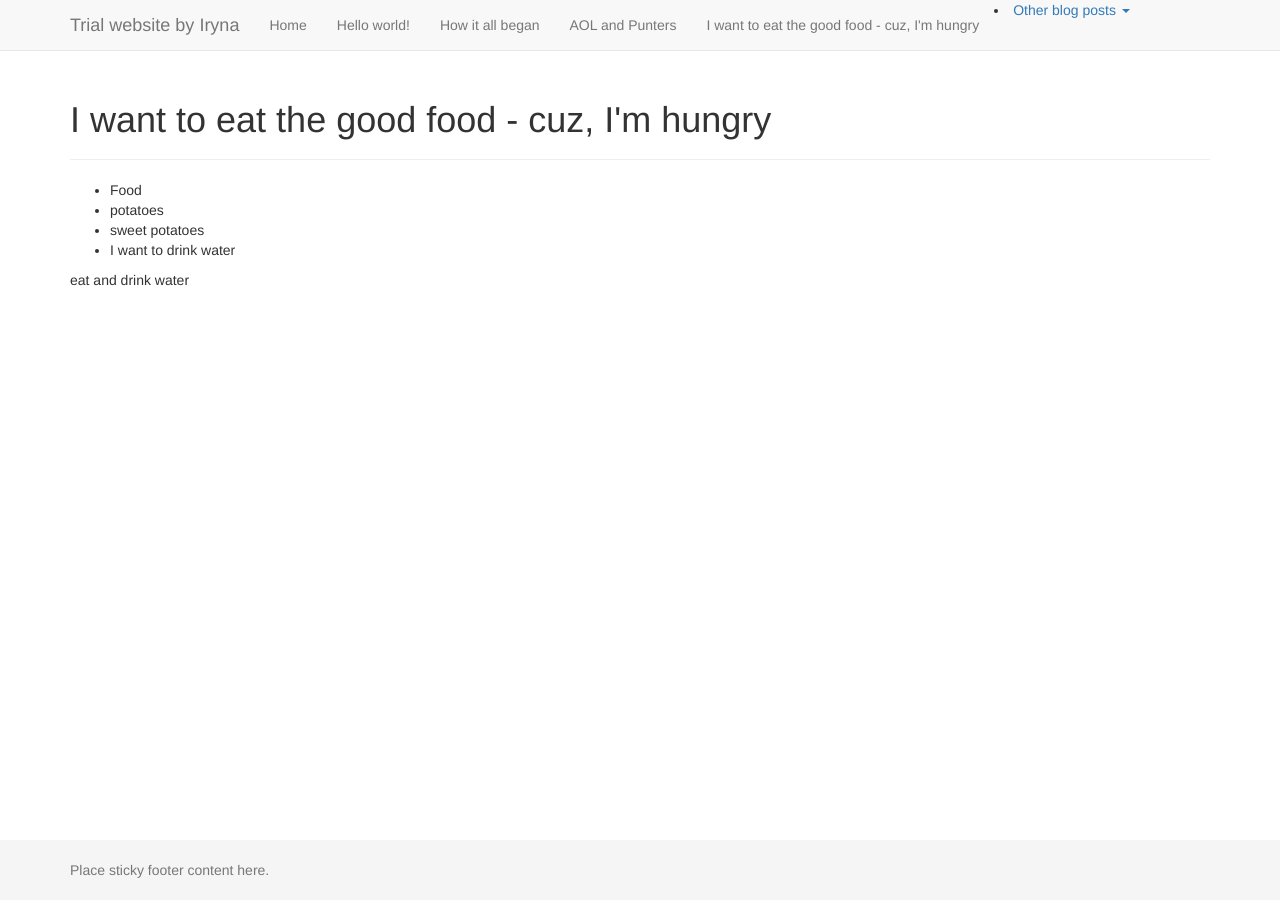
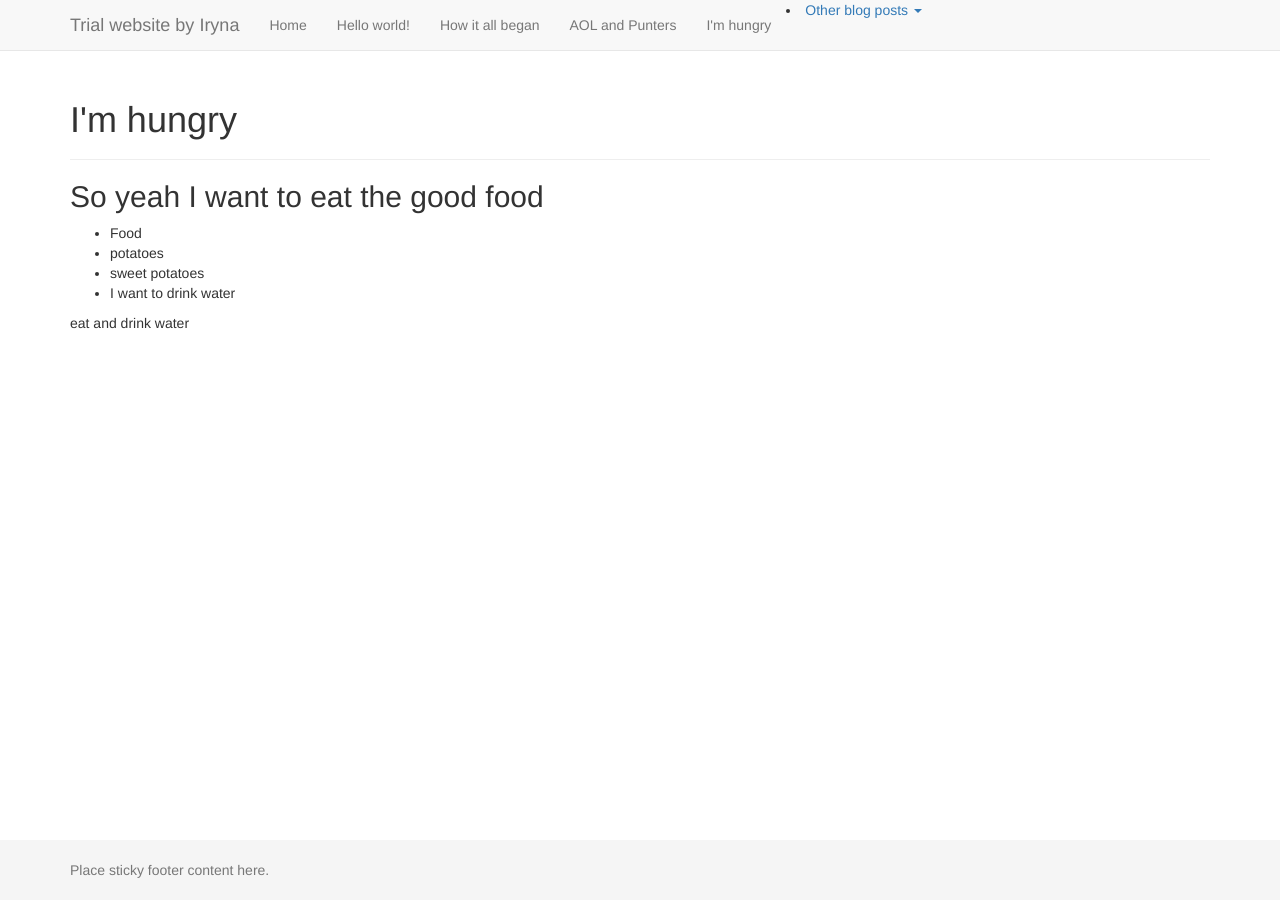
Before and after one commit to IrynaIglehart/Simple-Html-Lesson, a Jekyll site: the page built from _posts/2016-06-06-i-want-lunch.md, in a window 1280 px wide. Built offline with Jekyll 4.4.1, drawn with Linux system fonts in a browser that asks for light colours.

Commit message:
edited one last title to posts

```diff
--- a/_posts/2016-06-06-i-want-lunch.md
+++ b/_posts/2016-06-06-i-want-lunch.md
@@ -1,7 +1,9 @@
 ---
 layout: default
-title: I want to eat the good food - cuz, I'm hungry
+title: I'm hungry
 ---
+
+<h2>So yeah I want to eat the good food</h2>
 
 <ul>
   <li>Food</li>
```
